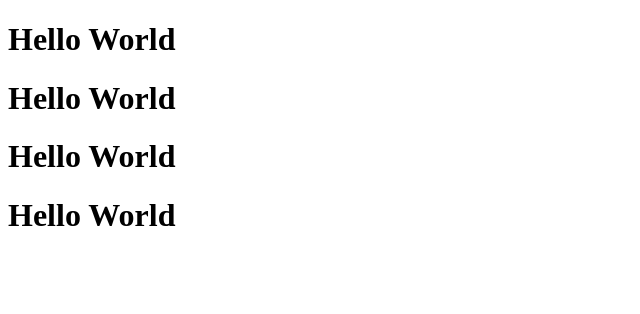
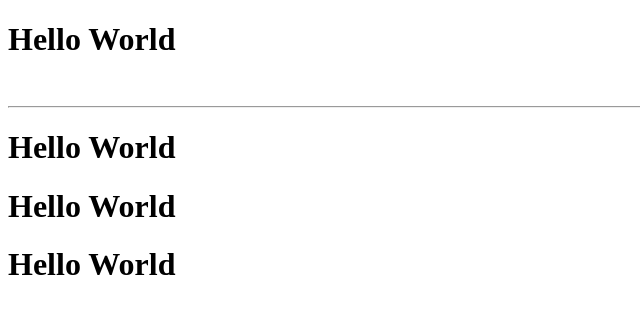
Before and after one commit to VaibhavBedarkar/mmp, a plain HTML site: page demo.html in a window 1280 px wide. Shown: the whole page, without its empty margins (0-640 px from the left). Drawn offline with Linux system fonts and the light colour scheme.

Commit message:
removed title

```diff
--- a/demo.html
+++ b/demo.html
@@ -3,10 +3,12 @@
 <head>
     <meta charset="UTF-8">
     <meta name="viewport" content="width=device-width, initial-scale=1.0">
-    <title>Demo updated</title>
+   <script>
+
+   </script>
 </head>
 <body>
-    <h1>Hello World</h1>
+    <h1>Hello World</h1><br><hr>
     <h1>Hello World</h1>
     <h1>Hello World</h1>
     <h1>Hello World</h1>
```
